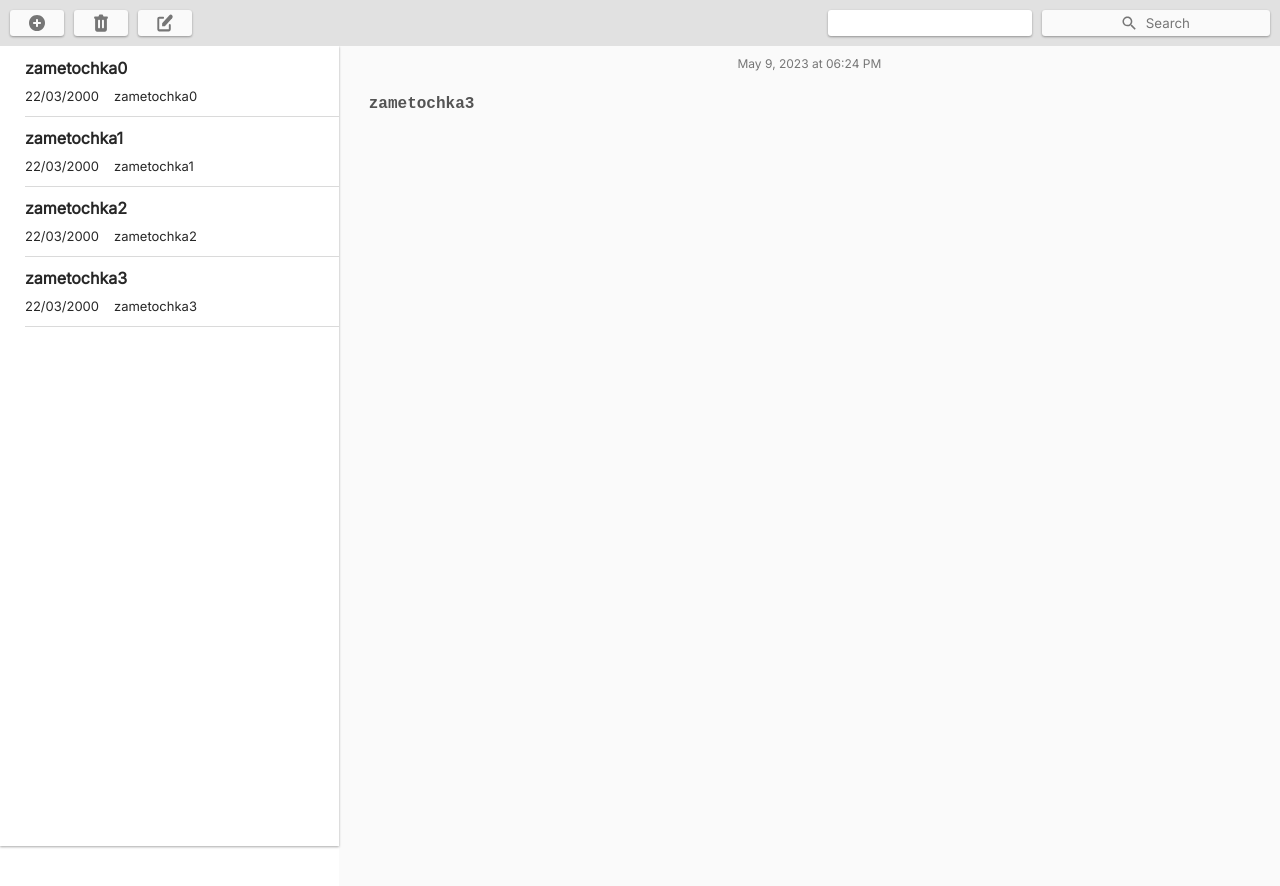
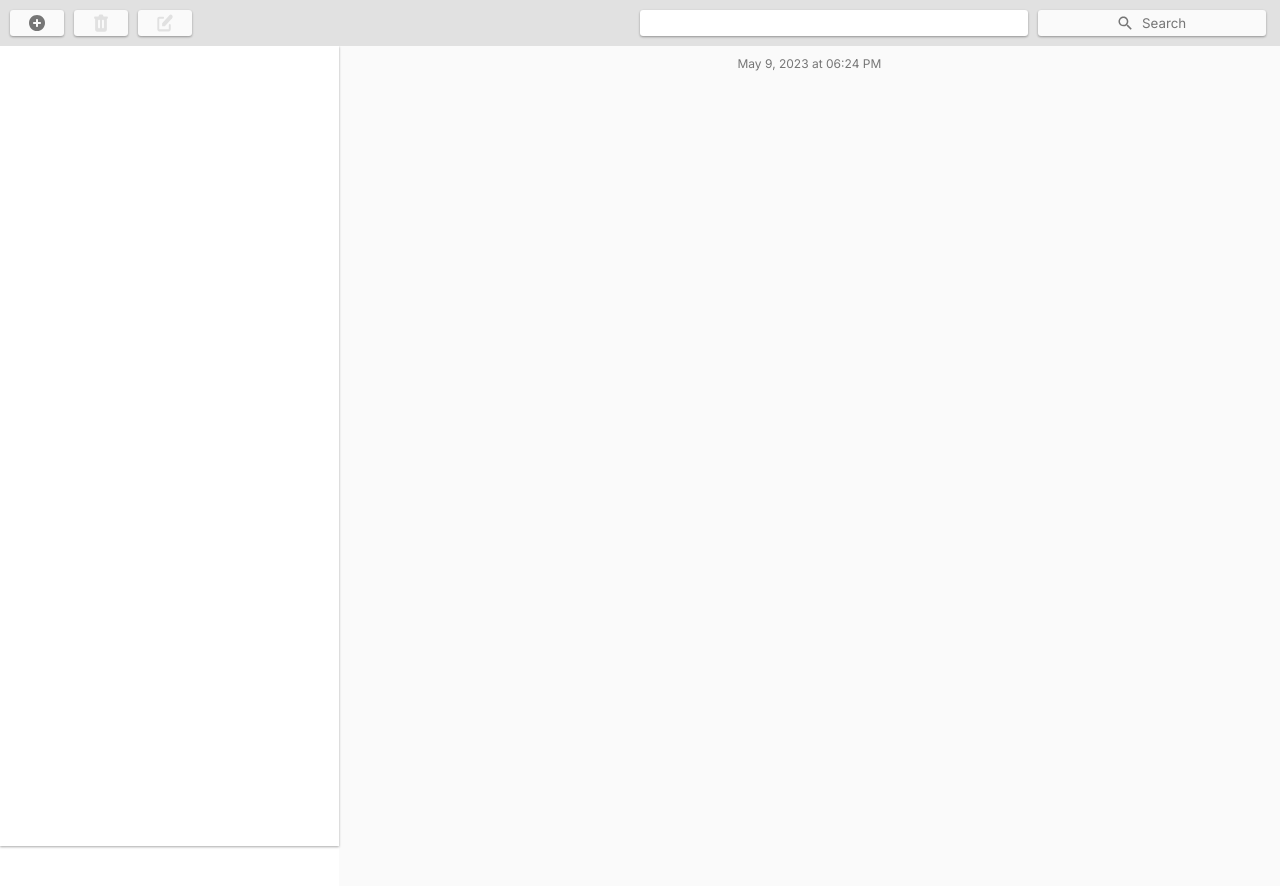
Before and after one commit to EITalanova/for-notes, a React (Create React App) app: page / in a window 1280 px wide. Shown: the top 886 px of the page. Built offline with nearby package versions, Linux system fonts and the light colour scheme.

Commit message:
Fixed bug

```diff
--- a/src/components/App.jsx
+++ b/src/components/App.jsx
@@ -8,45 +8,39 @@ import SearchBox from './SearchBox/SearchBox';
 import Sidebar from './Sidebar/Sidebar';
 import Workspace from './Workspace/Workspace';
 
-// console.log(new Date().toLocaleDateString().replaceAll('.', '/'));
-
 export const App = () => {
+  const [disabledBtn, setDisabledBtn] = useState(true);
   const [disabled, setDisabled] = useState(true);
   const [showModalDelete, setShowModalDelete] = useState(false);
   const [searchText, setSearchText] = useState('');
 
   const [notes, setNotes] = useState([
-    {
-      id: nanoid(),
-      noteDate: '22/03/2000',
-      noteText: 'zametochka0',
-    },
-    {
-      id: nanoid(),
-      noteDate: '22/03/2000',
-      noteText: 'zametochka1',
-    },
-    {
-      id: nanoid(),
-      noteDate: '22/03/2000',
-      noteText: 'zametochka2',
-    },
-    {
-      id: nanoid(),
-      noteDate: '22/03/2000',
-      noteText: 'zametochka3',
-    },
+    // {
+    //   id: nanoid(),
+    //   noteDate: '22/03/2000',
+    //   noteText: 'zametochka0',
+    // },
+    // {
+    //   id: nanoid(),
+    //   noteDate: '22/03/2000',
+    //   noteText: 'zametochka1',
+    // },
+    // {
+    //   id: nanoid(),
+    //   noteDate: '22/03/2000',
+    //   noteText: 'zametochka2',
+    // },
+    // {
+    //   id: nanoid(),
+    //   noteDate: '22/03/2000',
+    //   noteText: 'zametochka3',
+    // },
   ]);
-  const [selectedItemIndex, setSelectedItemIndex] = useState(notes.length - 1);
+  const [selectedItemIndex, setSelectedItemIndex] = useState(null);
   const [filterNotes, setFilterNotes] = useState([...notes]);
-  const [noteDate, setNoteDate] = useState(
-    filterNotes[filterNotes.length - 1].noteDate
-  );
-  // console.log(noteDate);
+  const [noteDate, setNoteDate] = useState('');
 
-  const [noteText, setNoteText] = useState(
-    filterNotes[filterNotes.length - 1].noteText
-  );
+  const [noteText, setNoteText] = useState('');
 
   const handleAddNote = () => {
     setNoteText('');
@@ -66,20 +60,26 @@ export const App = () => {
   }, [selectedItemIndex]);
 
   useEffect(() => {
+    if (filterNotes.length > 0) {
       setNoteDate(filterNotes[filterNotes.length - 1].noteDate);
+    }
   }, [noteText]);
 
   useEffect(() => {
+    if (filterNotes.length > 0) {
       setFilterNotes([...notes]);
+    }
   }, [notes]);
 
   useEffect(() => {
+    if (filterNotes.length > 0) {
+      setNoteDate(filterNotes[filterNotes.length - 1].noteDate);
       setNoteText(filterNotes[filterNotes.length - 1].noteText);
+    }
   }, [filterNotes.length]);
 
   const handleSearch = () => {
     if (!searchText) {
-      setFilterNotes([...notes]);
       Notify.warning('Please enter your search details');
       return;
     }
@@ -89,12 +89,15 @@ export const App = () => {
         .includes(searchText.toLocaleLowerCase().trim())
     );
 
-    if (filteredNotes.length === 0) {
+    if (!filteredNotes.length) {
+      // setSearchText('');
       Notify.info('No results matching your search');
+
       return;
     } else {
       setFilterNotes(filteredNotes);
     }
+    // setSearchText('');
   };
 
   const handleChangeSearch = e => {
@@ -122,11 +125,10 @@ export const App = () => {
     setSelectedItemIndex(itemIndex);
     setNoteText(noteText);
     setNoteDate(noteDate);
+    setDisabledBtn(false);
   };
 
   const handleDeleteNote = () => {
-    setShowModalDelete(true);
-
     filterNotes.splice(selectedItemIndex, 1);
     setNotes(filterNotes);
     setShowModalDelete(false);
@@ -137,6 +139,7 @@ export const App = () => {
     <>
       <div className="toolbarBox">
         <Workspace
+          disabledBtn={disabledBtn}
           handleAddNote={handleAddNote}
           handleShowModalDelete={() => setShowModalDelete(true)}
           handleDisabled={() => setDisabled(false)}
@@ -149,7 +152,13 @@ export const App = () => {
       </div>
 
       <div className="noteListBox">
-        <Sidebar filterNotes={filterNotes} handleNoteClick={handleNoteClick} />
+
+          <Sidebar
+            filterNotes={filterNotes}
+            handleNoteClick={handleNoteClick}
+          />
+
+
 
           <ListItem
             noteDate={Date(noteDate)}
@@ -157,9 +166,9 @@ export const App = () => {
             handleEditNote={handleEditNote}
             disabled={disabled}
           />
+
       </div>
       {showModalDelete && (
-
         <ModalDelete
           handleDeleteNote={handleDeleteNote}
           handleCloseModal={() => setShowModalDelete(false)}
--- a/src/components/ListItem/ListItem.jsx
+++ b/src/components/ListItem/ListItem.jsx
@@ -4,7 +4,6 @@ import { updateNote } from 'store/noteSlice';
 import style from '../ListItem/ListItem.module.css';
 
 const ListItem = ({ noteText, noteDate, id, handleEditNote, disabled }) => {
-  // const a = new Date()
   return (
     <div className={style.listItem}>
       <p className={style.listItemDate}>
--- a/src/components/ListItem/ListItem.module.css
+++ b/src/components/ListItem/ListItem.module.css
@@ -1,8 +1,11 @@
 .listItem {
+  /* display: flex;
+  flex-direction: column; */
   width: calc(100% - 320px);
 }
 
 .listItemText {
+  display: flex;
   padding: 20px 30px;
   border: none;
   height: 100%;
@@ -20,6 +23,8 @@
   display: flex;
   justify-content: center;
   padding-top: 10px;
+  width: 100%;
+
 
   font-size: 12px;
   color: var(--main-grey);
--- a/src/components/ModalDelete/ModalDelete.module.css
+++ b/src/components/ModalDelete/ModalDelete.module.css
@@ -28,9 +28,11 @@
 
 .closeIcon {
   position: absolute;
-  top: 15px;
-  right: 15px;
+  top: 12px;
+  right: 12px;
   padding: 3px;
+  background-color: transparent;
+  box-shadow: none;
 }
 
 .modalList {
@@ -43,4 +45,5 @@
   justify-content: center;
   padding: 5px 0;
   width: 50px;
+
 }
--- a/src/components/SearchBox/SearchBox.module.css
+++ b/src/components/SearchBox/SearchBox.module.css
@@ -1,5 +1,6 @@
 .searchBox {
   display: flex;
+  width: 50%;
   gap: 10px;
 }
 
@@ -10,7 +11,7 @@
 }
 
 .searchBoxField {
-  width: 200px;
+  width: 30vw;
   border: none;
   border-radius: 3px;
   box-shadow: 0 1px 3px rgba(0, 0, 0, 0.12), 0 1px 2px rgba(0, 0, 0, 0.24);
--- a/src/components/Sidebar/Sidebar.jsx
+++ b/src/components/Sidebar/Sidebar.jsx
@@ -1,6 +1,9 @@
 import style from '../Sidebar/Sidebar.module.css';
 
-const Sidebar = ({ filterNotes, handleNoteClick }) => {
+const Sidebar = ({ filterNotes,
+
+  handleNoteClick
+}) => {
   return (
     <ul className={style.notesList}>
       {filterNotes.map(({ noteText, id, noteDate }, index) => (
--- a/src/components/Sidebar/Sidebar.module.css
+++ b/src/components/Sidebar/Sidebar.module.css
@@ -40,7 +40,3 @@
   text-overflow: ellipsis;
   white-space: nowrap;
 }
-
-.notesListText::first-line {
-  display: none;
-}
--- a/src/components/Workspace/Workspace.jsx
+++ b/src/components/Workspace/Workspace.jsx
@@ -4,8 +4,8 @@ import { ReactComponent as EditIcon } from '../assets/images/edit.svg';
 
 import style from '../Workspace/Workspace.module.css';
 
-
 const Workspace = ({
+  disabledBtn,
   handleAddNote,
   handleShowModalDelete,
   handleDisabled,
@@ -15,10 +15,18 @@ const Workspace = ({
       <button className={style.workspaceBtn} onClick={handleAddNote}>
         <AddIcon />
       </button>
-      <button className={style.workspaceBtn} onClick={handleShowModalDelete}>
+      <button
+        disabled={disabledBtn}
+        className={style.workspaceBtn}
+        onClick={handleShowModalDelete}
+      >
         <DeleteIcon />
       </button>
-      <button className={style.workspaceBtn} onClick={handleDisabled}>
+      <button
+        disabled={disabledBtn}
+        className={style.workspaceBtn}
+        onClick={handleDisabled}
+      >
         <EditIcon />
       </button>
     </div>
--- a/src/components/Workspace/Workspace.module.css
+++ b/src/components/Workspace/Workspace.module.css
@@ -13,3 +13,7 @@
   /* border: 1px solid rgb(118, 118, 118); */
   border-radius: 3px;
 }
+
+.workspaceBtn:disabled {
+  fill: rgb(225, 225, 225);
+}
--- a/src/index.css
+++ b/src/index.css
@@ -79,6 +79,7 @@ body {
 }
 
 .toolbarBox {
+
   position: relative;
   display: flex;
   justify-content: space-between;
```
Lines whose indentation alone changed are shown as unchanged.
